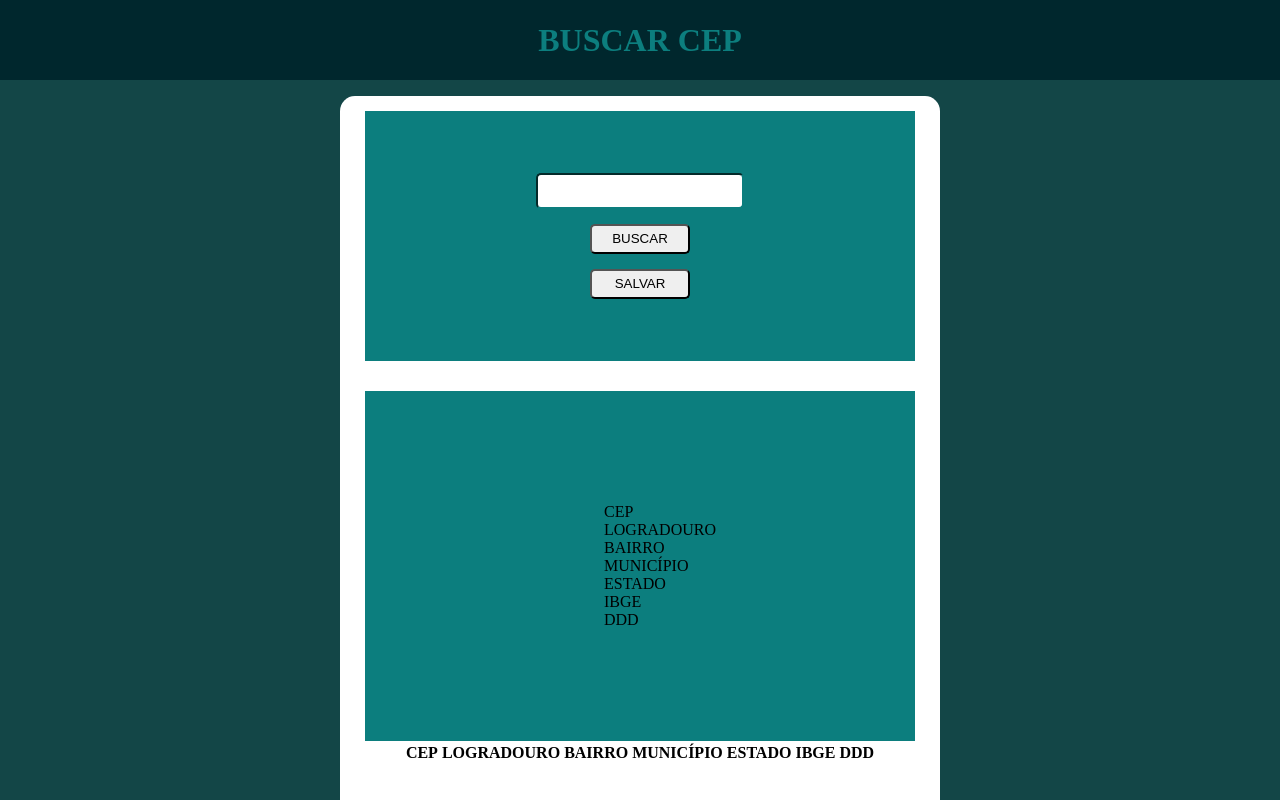
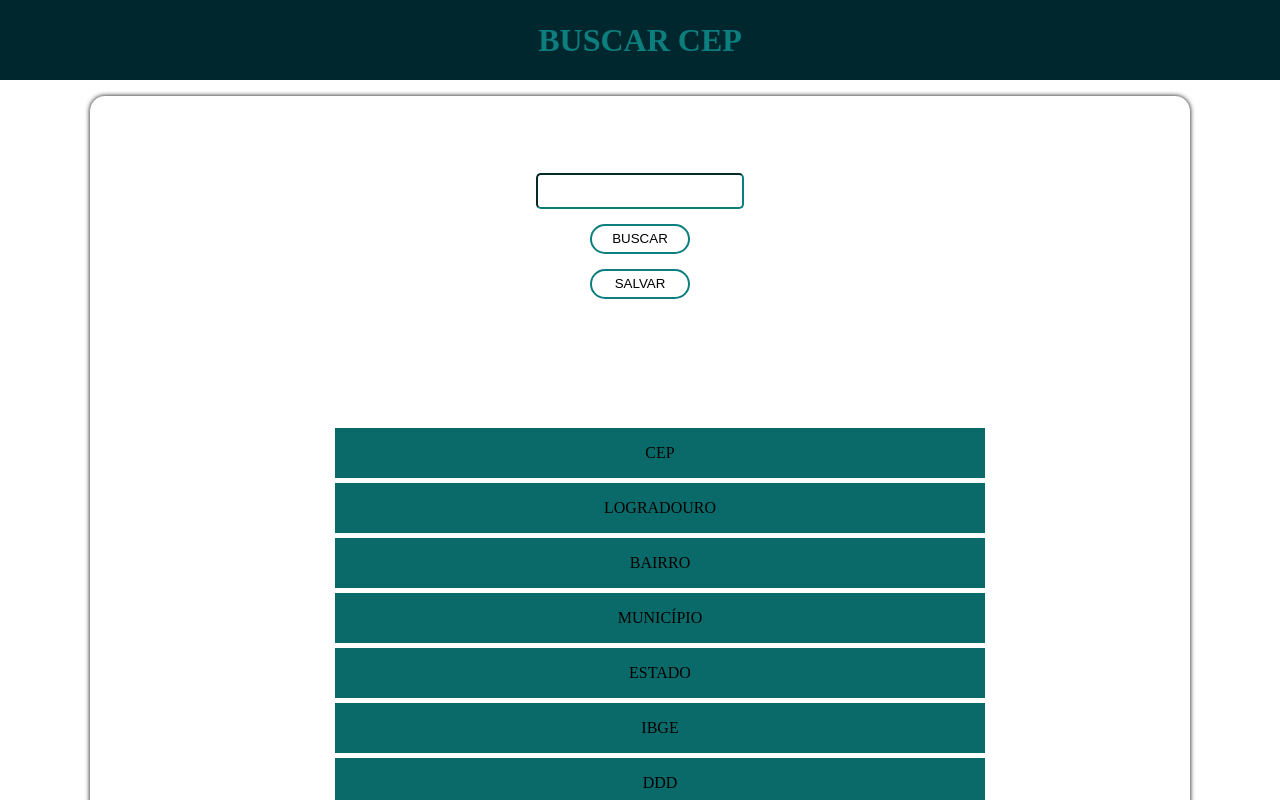
Before and after one commit to queirozzrafael/Project-__BuscarCep, a plain HTML site: page index.html in a window 1280 px wide. Both pictures are taken after a click on the button "SALVAR". Shown: the top 800 px of the page. Drawn offline with Linux system fonts and the light colour scheme.

Commit message:
Add Local storage and style

```diff
--- a/assets/css/style.css
+++ b/assets/css/style.css
@@ -7,7 +7,6 @@
 
 
 body{
-    background-color: #134647;
     display: flex;
     flex-direction: column;
     align-items: center;
@@ -30,34 +29,34 @@ body{
 #container2{
     margin-top: 55px;
     height: 980px;
-    width: 600px;
+    width: 1100px;
     background-color:#ffffff;
     border-radius: 15px;
     display: flex;
     align-items: center;
     flex-direction: column;
+    box-shadow: 0 0 5px;
 }
 
 .insert{
     margin-top: 15px;
     height: 250px;
-    width: 550px;
+    width: 1000px;
     display: flex;
     align-items: center;
     justify-content: center;
     flex-direction: column;
-    background-color: #0c7e7e;
 }
 
 
 .reslt{
     margin-top: 30px;
     display: flex;
-    justify-content: center;
+    flex-direction: column;
+    justify-content:center;
     align-items: center;
-    height: 350px;
-    width: 550px;
-    background-color: #0c7e7e;
+    height: 450px;
+    width: 1000px;
    }
 
 #CEP{
@@ -71,10 +70,83 @@ body{
     margin-top: 15px;
     height: 30px;
     width: 100px;
-    border-radius: 5px;
+    border-radius: 15px;
+    background-color: white;
+    transition: 0,9s;
+    border-style: solid;
+    border-color: #0c7e7e;
+    color:black;
+
+}
+
+#SUB:hover{
+    margin-top: 15px;
+    height: 30px;
+    width: 100px;
+    border-radius: 15px;
+    background-color: #0c7e7e ;
+    border-style: none;
+    box-shadow: 0 0 5px  #0a6a6a;
+    color: white;
+
+}
+
+#SAV {
+    margin-top: 15px;
+    height: 30px;
+    width: 100px;
+    border-radius: 15px;
+    background-color: white;
+    transition: 0,9s;
+    border-style: solid;
+    border-color: #0c7e7e;
+    color:black;
+}
+
+#SAV:hover{
+    margin-top: 15px;
+    height: 30px;
+    width: 100px;
+    border-radius: 15px;
+    background-color: #0c7e7e ;
+    border-style: none;
+    box-shadow: 0 0 5px  #0a6a6a;
+    color: white;
+
 }
 
 
-li {
+
+.st_li {
+    margin-top: 5px;
+    display: flex;
+    justify-content: center;
+    flex-direction: column;
+    align-items: center;
     list-style-type: none;
+    height: 50px;
+    width: 650px;
+    background-color: #0a6a6a;
 }
+
+table {
+    width: 100%;
+    border-collapse: collapse;
+    margin: 20px 0;
+}
+
+th, td {
+    border: 1px solid #ddd;
+    padding: 10px;
+    text-align: left;
+    word-wrap: break-word;
+}
+
+th {
+    background-color: #f4f4f4;
+    font-weight: bold;
+}
+
+tr:nth-child(even) {
+    background-color: #f9f9f9;
+}
--- a/assets/js/app.js
+++ b/assets/js/app.js
@@ -12,7 +12,7 @@ const exddd = document.querySelector("#exddd")
     fetch(`https://viacep.com.br/ws/${cep}/json/`)
         .then(result => result.json())
             .then(json => {
-                excep.innertext = json.cep
+                excep.innerHTML = json.cep
                 exlog.innerHTML = json.logradouro
                 exbai.innerHTML = json.bairro
                 exmun.innerHTML = json.localidade
@@ -58,9 +58,60 @@ function saveCep () {
 
     //Adicionando linha filho na tabela
     document.getElementById('testng').appendChild(newRow);
+
+    // Criando objeto
+    const rowData = {
+        cep: cepTd.textContent,
+        logradouro: logradouroTd.textContent,
+        bairro: bairroTd.textContent,
+        municipio: municipioTd.textContent,
+        estado: estadoTd.textContent,
+        ibge: ibgeTd.textContent,
+        ddd: dddTd.textContent
+    };
+
+    // Salvando objeto no LocalStorage
+    let savedRows = JSON.parse(localStorage.getItem('cepData')) || [];
+    savedRows.push(rowData);
+    localStorage.setItem('cepData', JSON.stringify(savedRows));
 }
 
-function saveCepLS (saveCep){
-    localStorage.setItem('cep',`cepTd`)
 
+// Função carregar dados armazenados
+function loadCepData() {
+    const savedRows = JSON.parse(localStorage.getItem('cepData')) || [];
+    const tbody = document.getElementById('testng');
+
+    savedRows.forEach(row => {
+        const newRow = document.createElement('tr');
+
+        const cepTd = document.createElement('td');
+        const logradouroTd = document.createElement('td');
+        const bairroTd = document.createElement('td');
+        const municipioTd = document.createElement('td');
+        const estadoTd = document.createElement('td');
+        const ibgeTd = document.createElement('td');
+        const dddTd = document.createElement('td');
+
+        cepTd.textContent = row.cep;
+        logradouroTd.textContent = row.logradouro;
+        bairroTd.textContent = row.bairro;
+        municipioTd.textContent = row.municipio;
+        estadoTd.textContent = row.estado;
+        ibgeTd.textContent = row.ibge;
+        dddTd.textContent = row.ddd;
+
+        newRow.appendChild(cepTd);
+        newRow.appendChild(logradouroTd);
+        newRow.appendChild(bairroTd);
+        newRow.appendChild(municipioTd);
+        newRow.appendChild(estadoTd);
+        newRow.appendChild(ibgeTd);
+        newRow.appendChild(dddTd);
+
+        tbody.appendChild(newRow);
+    });
 }
+
+// Chamar a função para carregar os dados ao carregar a página
+window.onload = loadCepData;
--- a/index.html
+++ b/index.html
@@ -13,24 +13,39 @@
                 <div class="insert">
                     <input type="number" id="CEP">
                         <button onclick="searchCep()" id="SUB">BUSCAR</button>
-                    <button onclick="saveCep()" id="SUB">SALVAR</button>
+                    <button onclick="saveCep()" id="SAV">SALVAR</button>
                 </div>
                         <div class="reslt">
+
                            <ul id="exData">
+                                <div class="st_li">
                                     CEP
                                     <li id="excep"></li>
+                                </div>
+                                    <div class="st_li">
                                         LOGRADOURO
                                             <li id="exlog"></li>
+                                    </div>
+                                        <div class="st_li">
                                              BAIRRO
                                                 <li id="exbai"></li>
+                                            </div>
+                                                <div class="st_li">
                                                     MUNICÍPIO
                                                     <li id="exmun"></li>
+                                                </div>
+                                                    <div class="st_li">
                                                         ESTADO
                                                         <li id="exest"></li>
+                                                    </div>
+                                                        <div class="st_li">
                                                             IBGE
                                                             <li id="exibg"></li>
+                                                        </div>
+                                                            <div class="st_li">
                                                                 DDD
                                                                 <li id="exddd"></li>
+                                                            </div>
                             </ul>
                         </div>
 
```
Lines whose indentation alone changed are shown as unchanged.
